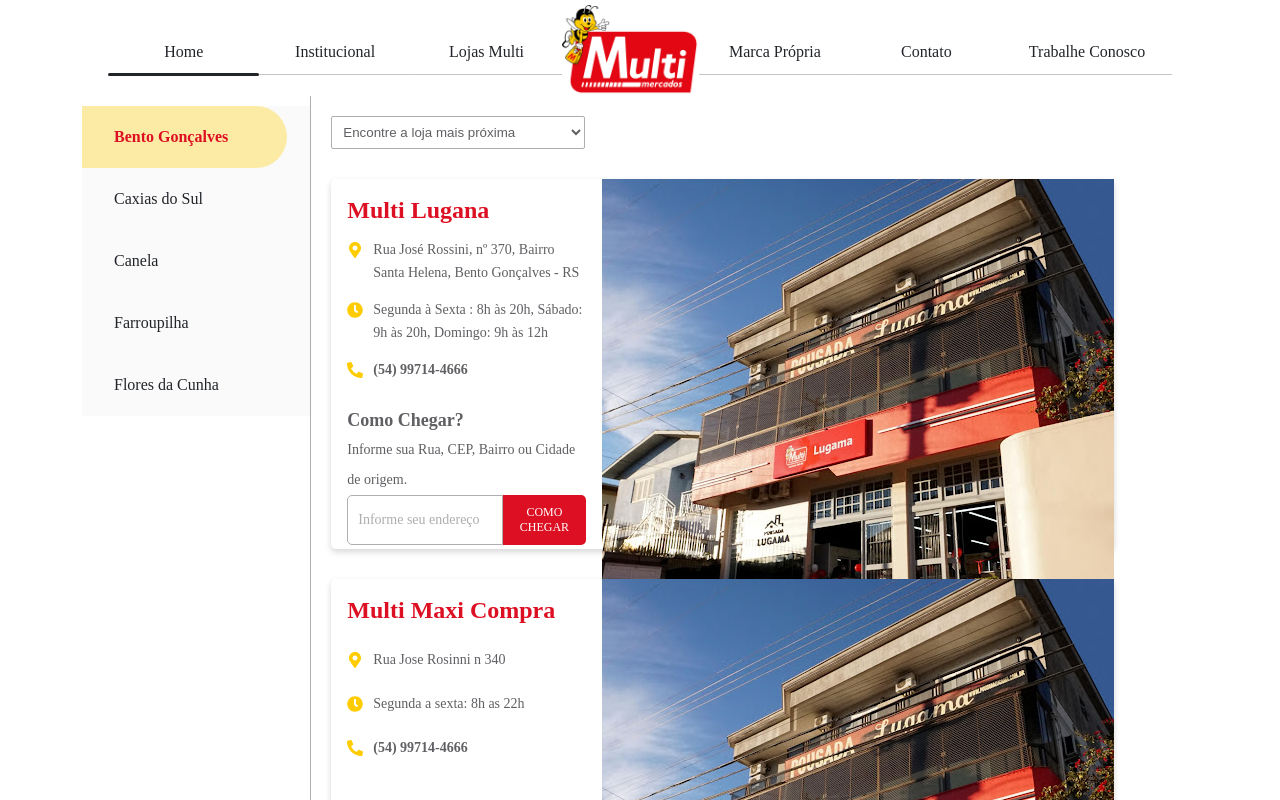
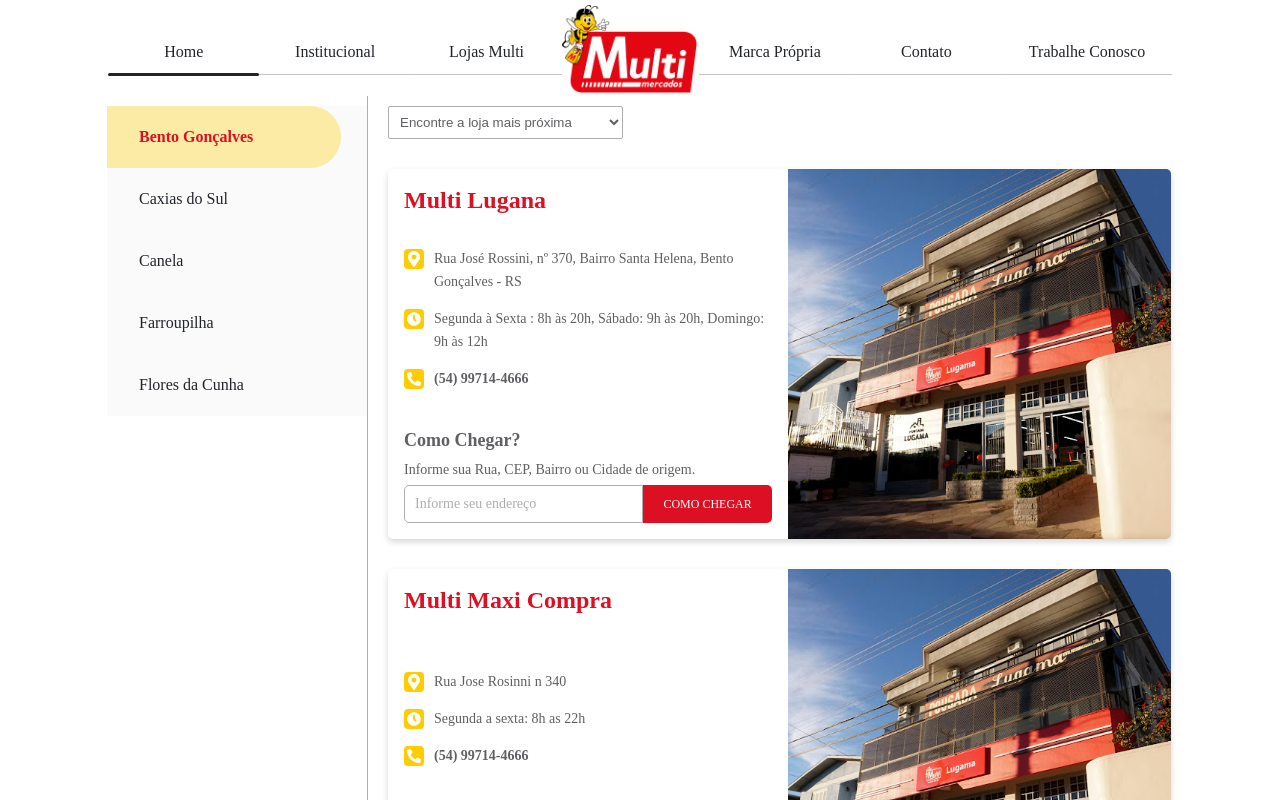
Before and after one commit to wseysouza/Mercado, a Next.js app: page /lojasmulti in a window 1280 px wide. Built offline with nearby package versions, Linux system fonts and the light colour scheme.

Commit message:
store screen change multi

```diff
--- a/src/components/LabelWithIcon/styles.ts
+++ b/src/components/LabelWithIcon/styles.ts
@@ -10,10 +10,19 @@
 `;
 
 export const LabelIcon = styled.div`
-  size: 20px;
+  width: 20px;
+  height: 20px;
+  padding: 3px;
+  display: flex;
+  justify-content: center;
+  align-items: center;
   margin-right: 10px;
-  color:${colors.supernova};
- `;
+  margin-top: 2px;
+  border-radius: 4px;
+  background-color: ${colors.supernova};
+
+  color:${colors.white};
+`;
 
 export const Label = styled.div`
   font-size: 14px;
--- a/src/pages/lojasmulti/Body/index.tsx
+++ b/src/pages/lojasmulti/Body/index.tsx
@@ -46,9 +46,7 @@
                   phone={item.phone} />
                 <Search /*address={item.address}*/ />
               </Left>
-              <Right>
-                <img src={item.url} alt={item.name} />
-              </Right>
+              <Right src={item.url} alt={item.name} />
             </Box>
           )
         }
--- a/src/pages/lojasmulti/Body/styles.ts
+++ b/src/pages/lojasmulti/Body/styles.ts
@@ -1,19 +1,17 @@
 import { colors } from '@styles/colors';
-import styled, { css } from 'styled-components';
+import styled from 'styled-components';
 
 export const Wrapper = styled.div`
   height: fit-content;
-  width: 100%;
-  padding: 20px;
+  padding-top: 10px;
+  padding-bottom: 20px;
+  padding-left: 20px;
   border-left: 1px solid ${colors.silverChalice};
-
 `;
-
 
 export const Header = styled.div`
   width: 30%;
 `
-
 export const Box = styled.div`
 
   width: 783px;
@@ -28,7 +26,6 @@
   box-shadow: 0px 3px 6px #00000029;
 
   margin-top: 30px;
-
 `;
 
 export const Left = styled.div`
@@ -42,8 +39,6 @@
   padding: 16px;
   line-height: 30px;
 
-
-
   > strong{
     font-weight: bold;
     font-size: 24px;
@@ -52,13 +47,9 @@
 
 `;
 
-export const Right = styled.div`
-  background: no-repeat center;
-  background-size: cover;
+export const Right = styled.img`
   flex: 1;
-`;
 
-export const Image = styled.img`
   width: 100%;
   height: 100%;
 
--- a/src/pages/lojasmulti/SideBar/styles.ts
+++ b/src/pages/lojasmulti/SideBar/styles.ts
@@ -6,7 +6,7 @@
   flex-direction: column;
   justify-content: left;
   align-items: center;
-  width: 290px;
+  width: 260px;
   height: fit-content;
   margin-top: 10px;
 `;
--- a/src/pages/lojasmulti/styles.ts
+++ b/src/pages/lojasmulti/styles.ts
@@ -1,10 +1,5 @@
 import styled from 'styled-components';
-
-export const Wrapper = styled.div`
-
-`;
 
 export const Content = styled.div`
   display: flex;
-
 `;
--- a/src/pages/trabalheconosco/index.tsx
+++ b/src/pages/trabalheconosco/index.tsx
@@ -1,12 +1,12 @@
-import { Header } from '@components/HeaderTab';
+import { HeaderTab } from '@components/HeaderTab';
 import React from 'react';
 
-import { Container } from './styles';
+import { Container } from '@styles/theme';
 
 const trabalheconosco: React.FC = () => {
   return (
     <Container>
-      <Header title="trabalheconosco" />
+      <HeaderTab title="trabalheconosco" />
       <main>
         <h1>trabalheconosco</h1>
       </main>
```
